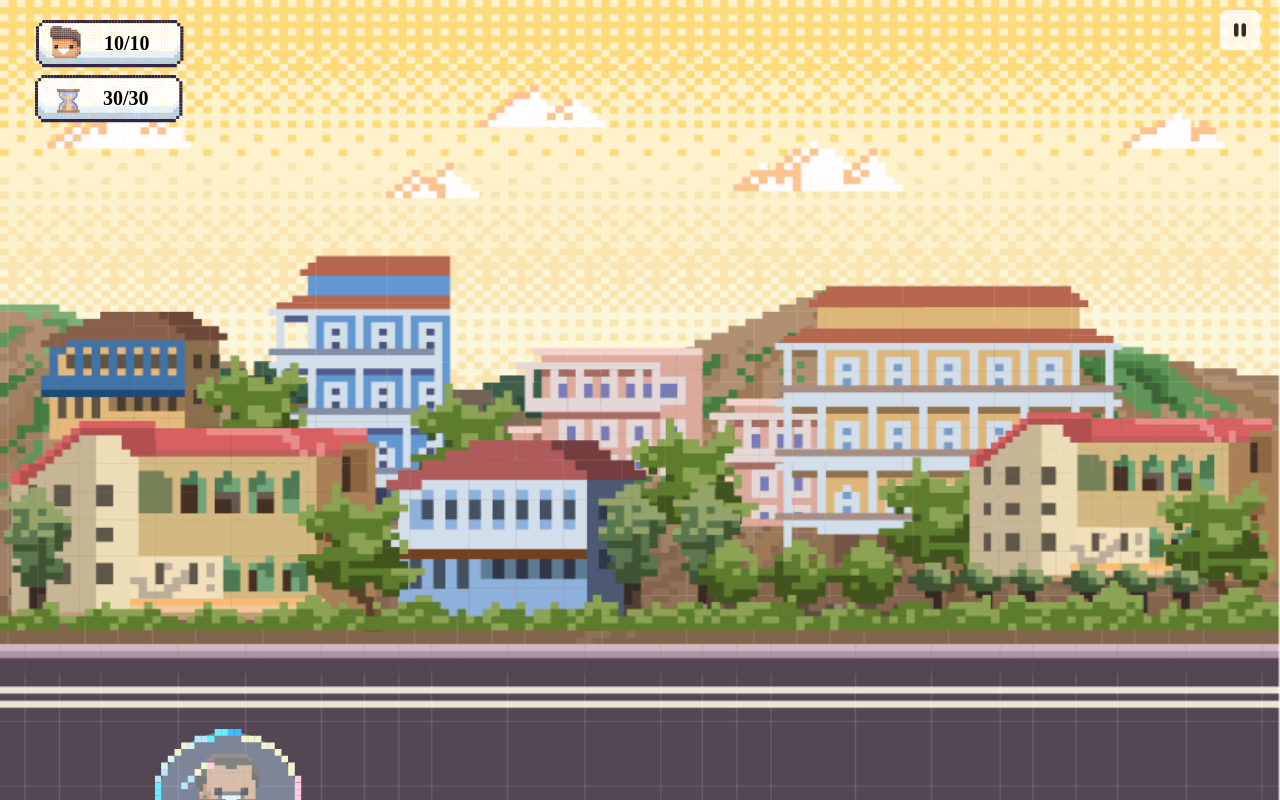
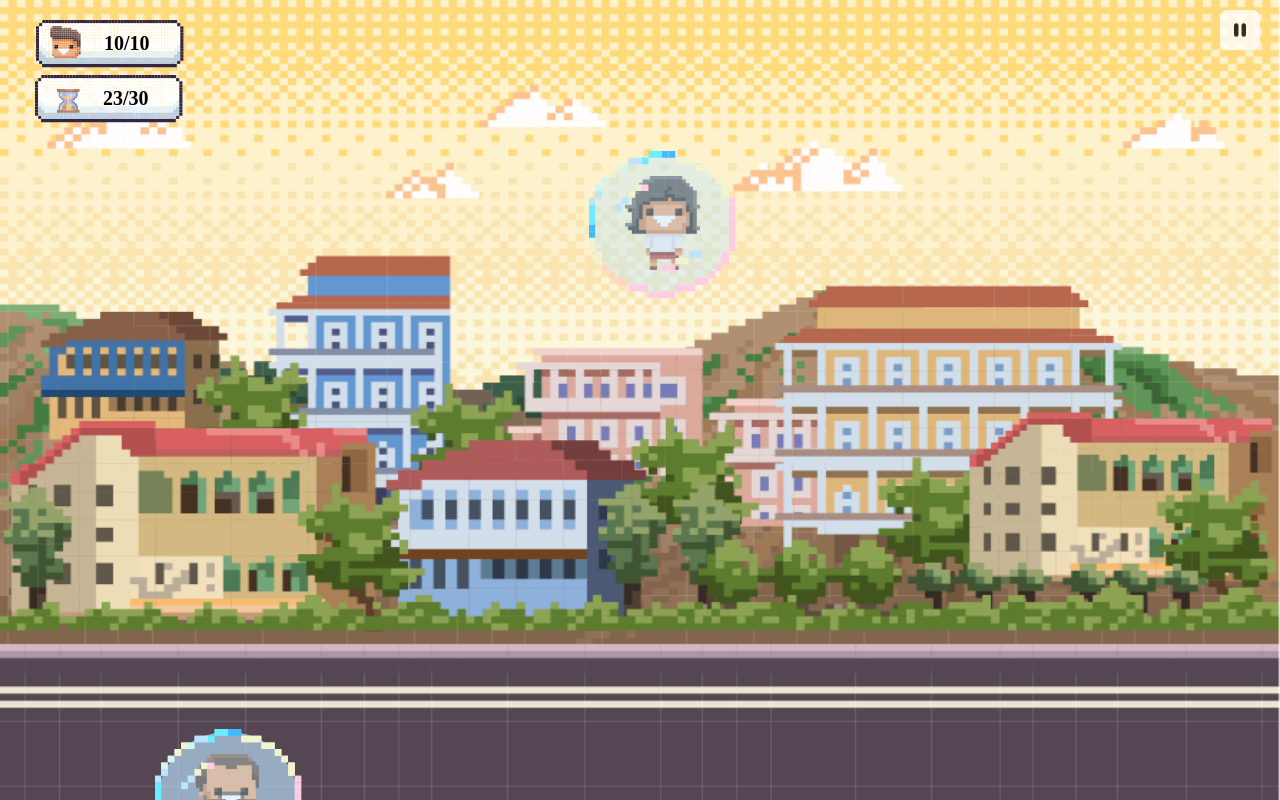
Before and after one commit to a6uxa4/Game-of-rescuing-people, a React (Create React App) app: page / in a window 1280 px wide. Built offline with nearby package versions, Linux system fonts and the light colour scheme.

Commit message:
settings-modal-through-type

```diff
--- a/src/App.tsx
+++ b/src/App.tsx
@@ -28,6 +28,23 @@ function App() {
 	}
 
 	useEffect(() => {
+		if (!modalActive.modal) {
+			const interval = setInterval(() => {
+				if (time > 0) {
+					setTime((prevSeconds) => prevSeconds - 1)
+				} else {
+					setModalActive({
+						modal: true,
+						type: countScore(experts),
+					})
+				}
+			}, 1000)
+
+			return () => clearInterval(interval)
+		}
+	}, [time, modalActive.modal])
+
+	if (activeExperts.length < 3) {
 		if (experts) {
 			setTimeout(() => {
 				const newExperts = activeExperts.slice()
@@ -45,7 +62,7 @@ function App() {
 				type: countScore(experts),
 			})
 		}
-	}, [experts])
+	}
 
 	function handlePause() {
 		setModalActive({
--- a/src/components/Modal.tsx
+++ b/src/components/Modal.tsx
@@ -1,4 +1,5 @@
 import styled from 'styled-components'
+import { useEffect, useState } from 'react'
 
 interface ModalProps {
 	isOpen: boolean
@@ -7,18 +8,38 @@ interface ModalProps {
 }
 
 export const Modal = ({ isOpen, onClose, type }: ModalProps) => {
-	if (!isOpen) return null
+	const [typeContent, setTypeContent] = useState<JSX.Element | null>(null)
+
+	useEffect(() => {
+		if (type === 'pause') {
+			const content = <div>pause</div>
+			setTypeContent(content)
+		}
+		if (type === 'great') {
+			const content = <div>great</div>
+			setTypeContent(content)
+		}
+		if (type === 'good') {
+			const content = <div>good</div>
+			setTypeContent(content)
+		}
+		if (type === 'satisfaction') {
+			const content = <div>satisfaction</div>
+			setTypeContent(content)
+		}
+	}, [type])
 
 	const handleBackdropClick = (event: React.MouseEvent<HTMLElement>) => {
 		if (event.target === event.currentTarget) {
 			onClose()
 		}
 	}
+
+	if (!isOpen) return null
+
 	return (
 		<ModalBackdrop onClick={handleBackdropClick}>
-			<ModalContent>
-				<div>ABU</div>
-			</ModalContent>
+			<ModalContent>{typeContent}</ModalContent>
 		</ModalBackdrop>
 	)
 }
@@ -37,10 +58,10 @@ const ModalBackdrop = styled.div`
 `
 
 const ModalContent = styled.div`
+	width: fit-content;
+	height: fit-content;
 	background-color: #fff;
-	padding: 20px;
 	border-radius: 4px;
-	box-shadow: 0 2px 4px rgba(0, 0, 0, 0.2);
 	position: absolute;
 	z-index: 9999;
 `
--- a/src/utils/helpers/helpers.ts
+++ b/src/utils/helpers/helpers.ts
@@ -1,10 +1,10 @@
 export const countScore = (value: number) => {
 	switch (true) {
-		case value >= 8:
+		case value <= 8:
 			return 'great'
-		case value >= 4:
+		case value <= 4:
 			return 'good'
-		case value >= 0:
+		case value <= 0:
 			return 'satisfaction'
 		default:
 			return 'satisfaction'
```
